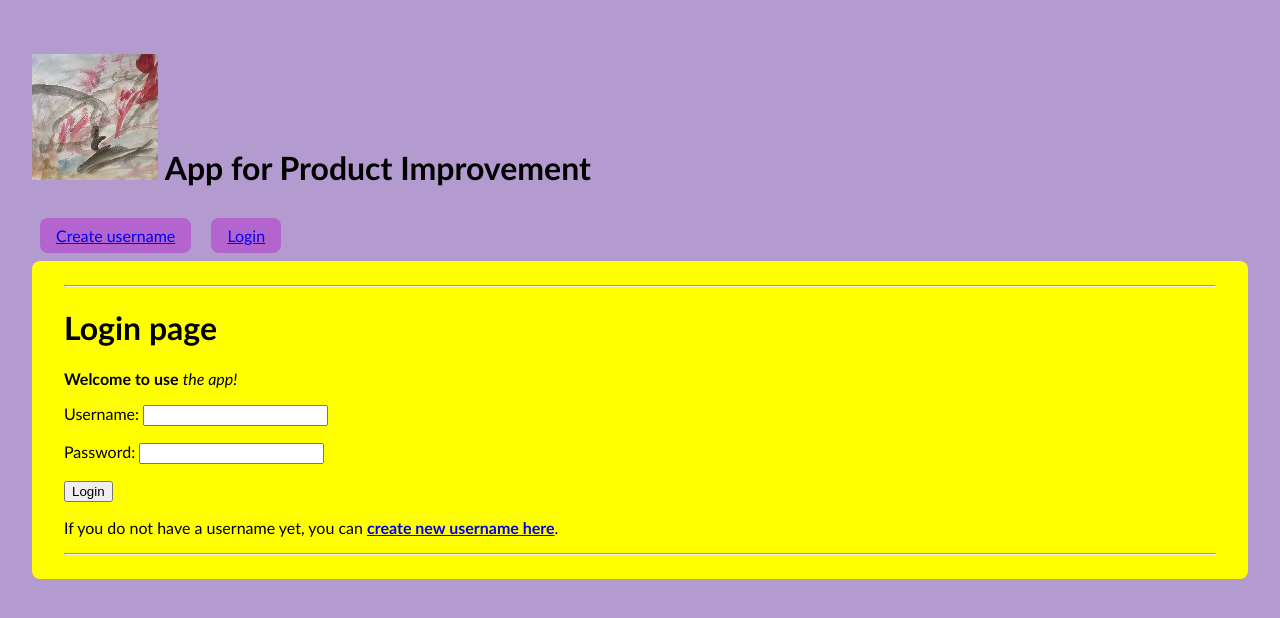
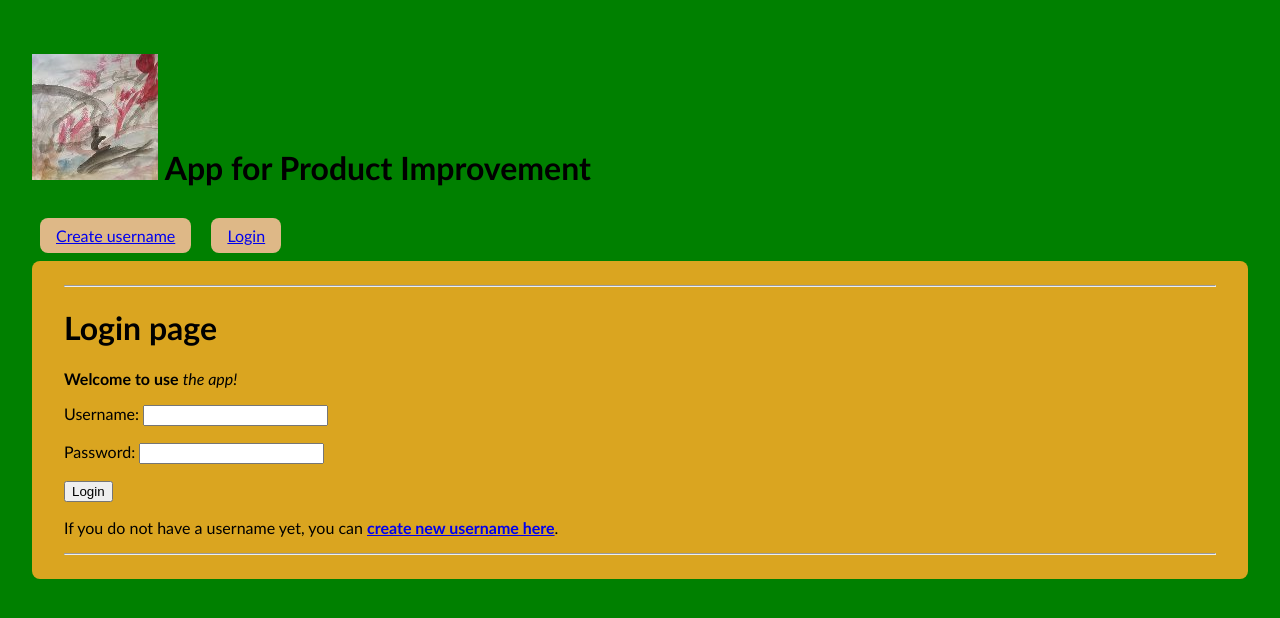
Before and after one commit to karhelmi/tikaso-harjoitustyo, a Flask app: page / in a window 1280 px wide. Shown: the top 618 px of the page. Run offline with Flask 2, Linux system fonts and the light colour scheme; parts of the project's set-up code (start-up, migrations or seed data) failed here and were passed over.

Commit message:
final CSS file

```diff
--- a/static/style.css
+++ b/static/style.css
@@ -2,14 +2,14 @@ body {
     margin: auto;
     max-width: 125em;
     font-family: 'Trebuchet MS', 'Lucida Sans Unicode', 'Lucida Grande', 'Lucida Sans', Arial, sans-serif;
-    background: rgb(179, 154, 207);
+    background: green;
     padding: 1em 2em
 }
 
 nav li {
     display: inline-block;
     padding: 0.5em 1em;
-    background: rgb(179, 100, 207);
+    background: burlywood;
     border-radius: .5em;
     margin: .5em;
 }
@@ -21,7 +21,7 @@ nav li {
 }
 
 .content {
-    background: yellow;
+    background: goldenrod;
     padding: 1em 2em;
     border-radius: .5em;
 }
```
